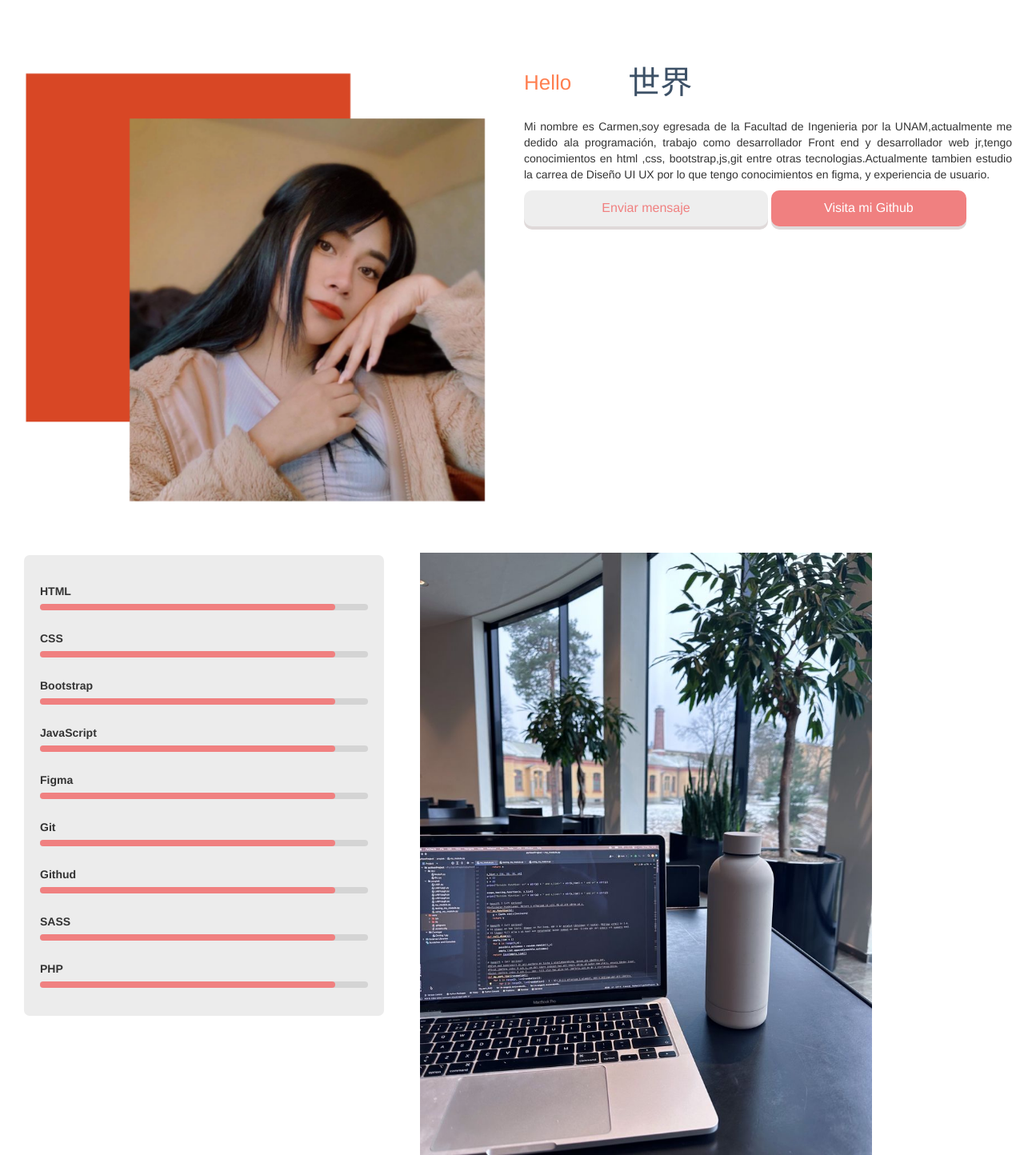
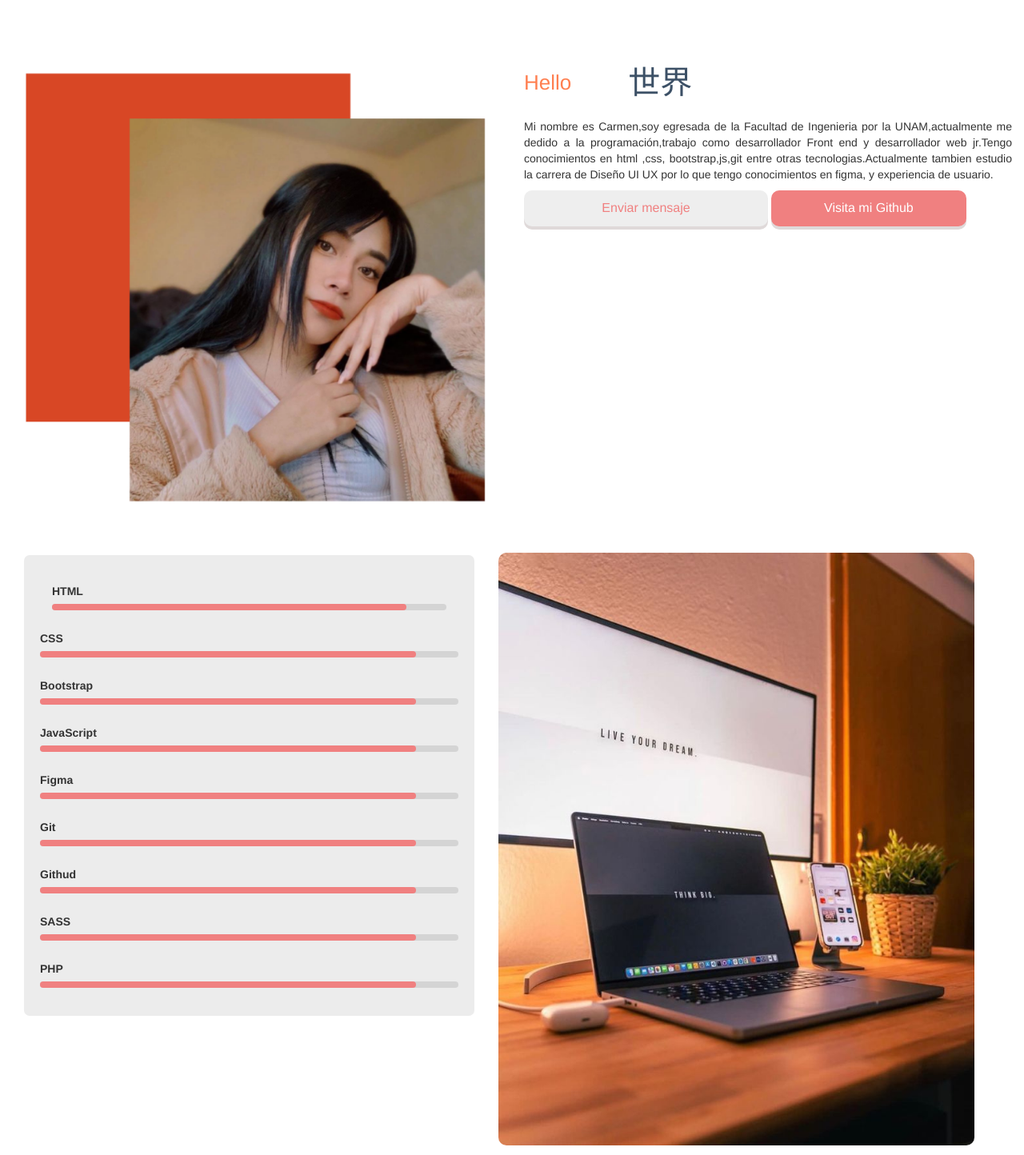
Before and after one commit to Hellocarmenn/miportafolio, a website: page index.html in a window 1280 px wide. Shown: the part 160-1604 px from the top of the page at 80% size. Drawn offline with nearby package versions, Linux system fonts and the light colour scheme.

Commit message:
ultimo cambio3

```diff
--- a/index.html
+++ b/index.html
@@ -85,18 +85,16 @@
                 </ul>
             </div>
             <p class="bio animate__animated animate__bounceInRight  ">Mi nombre es Carmen,soy egresada de la Facultad de
-                Ingenieria por la UNAM,actualmente me dedido ala programación,
-                trabajo como desarrollador Front end y desarrollador web jr,tengo conocimientos en html ,css,
-                bootstrap,js,git entre otras tecnologias.Actualmente tambien estudio la carrea de Diseño UI UX por lo
-                que tengo conocimientos
-                en figma, y experiencia de usuario. </p>
+                Ingenieria por la UNAM,actualmente me dedido a la programación,trabajo como desarrollador Front end y desarrollador web jr.Tengo conocimientos en html ,css,
+                bootstrap,js,git entre otras tecnologias.Actualmente tambien estudio la carrera de Diseño UI UX por lo
+                que tengo conocimientos  en figma, y experiencia de usuario. </p>
 
             <a href="mailto:carmenmtzunam97@gmail.com"><button>Enviar mensaje</button></a>
            <a href="https://github.com/Hellocarmenn"><button class="button2">Visita mi Github</button></a>
     </section>
     <section class="col-sm-12">
-        <div class="skills col-sm-6">
-            <div class="skill-box">
+        <div class="skills col-sm-12">
+            <div class="skill-box col-sm-6">
                 <span class="title">HTML</span>
 
                 <div class="skill-bar">
@@ -182,7 +180,7 @@
 
 
         <figure class="dev col-sm-6">
-            <img src="./img/dev.png" class="img-responsive col-sm-6" alt="miFoto">
+            <img src="./img/compu.jpeg" class="img-responsive" alt="dev">
         </figure>
     </section>
 </body>
--- a/scss/page/_appmovil.scss
+++ b/scss/page/_appmovil.scss
@@ -1,3 +1,3 @@
 main{
-    margin-top: 15%;
+    margin-top: 5%;
 }
--- a/scss/page/_index.scss
+++ b/scss/page/_index.scss
@@ -210,8 +210,8 @@ section {
 
 
         position: relative;
-        max-width: 450px;
-        width: 90%;
+        max-width: 45%;
+        width: 100%;
         background: #ececec;
         margin: 0 15px;
         padding: 10px 20px;
@@ -405,6 +405,9 @@ section {
 
             width: 100%;
             margin-top: 10%;
+            align-content: center;
+            margin-right: 25px;
+
         }
     }
 
--- a/scss/page/_prototipoapp.scss
+++ b/scss/page/_prototipoapp.scss
@@ -9,7 +9,7 @@ main{
         width: 100%;
 
         height:650px;
-        margin-top: 5%;
+        margin-top: 2%;
 
     }
 }
```
Also changed, not shown: css/estilos.css, img/compu.jpeg (added), 1 other file.
